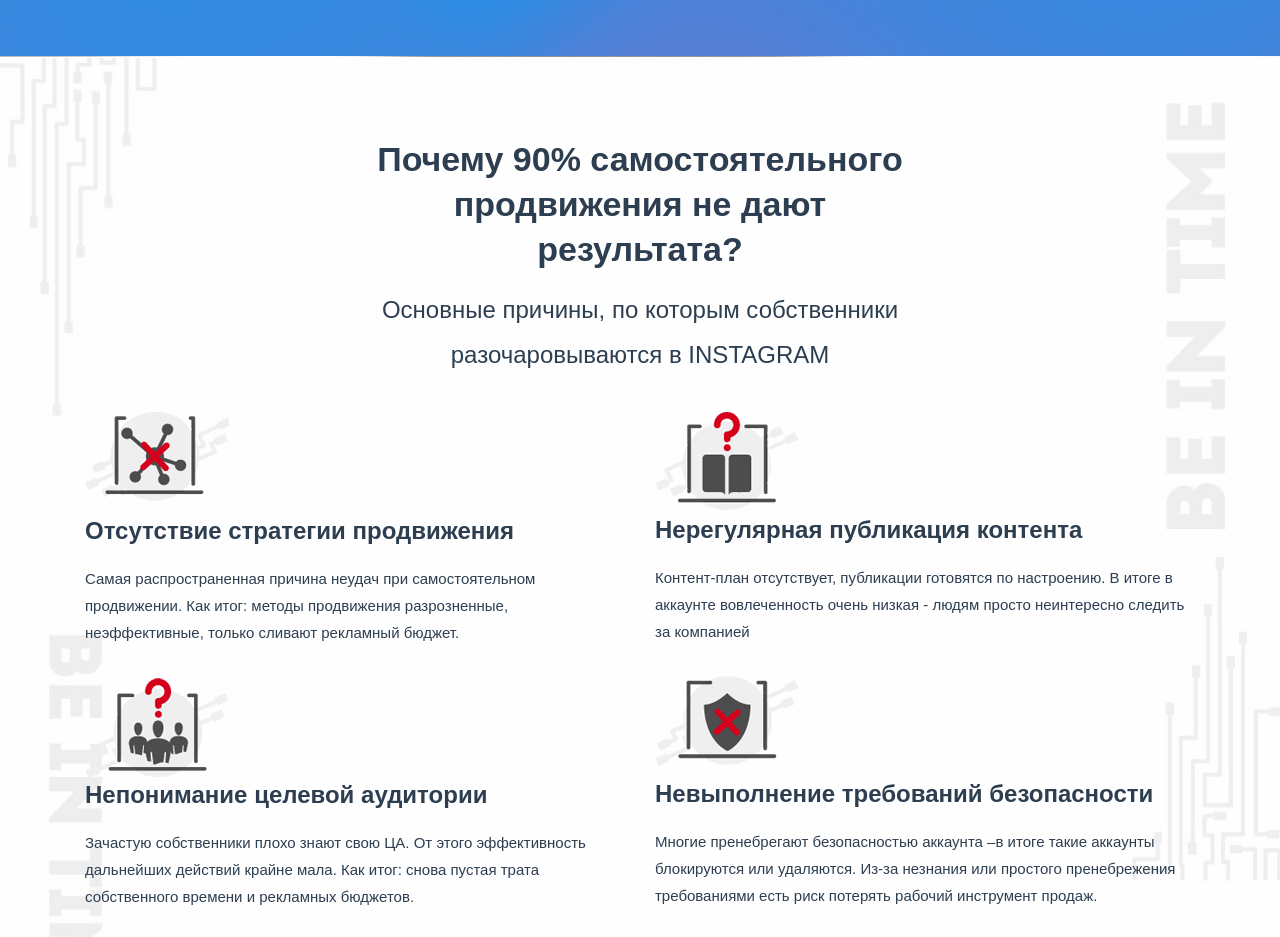
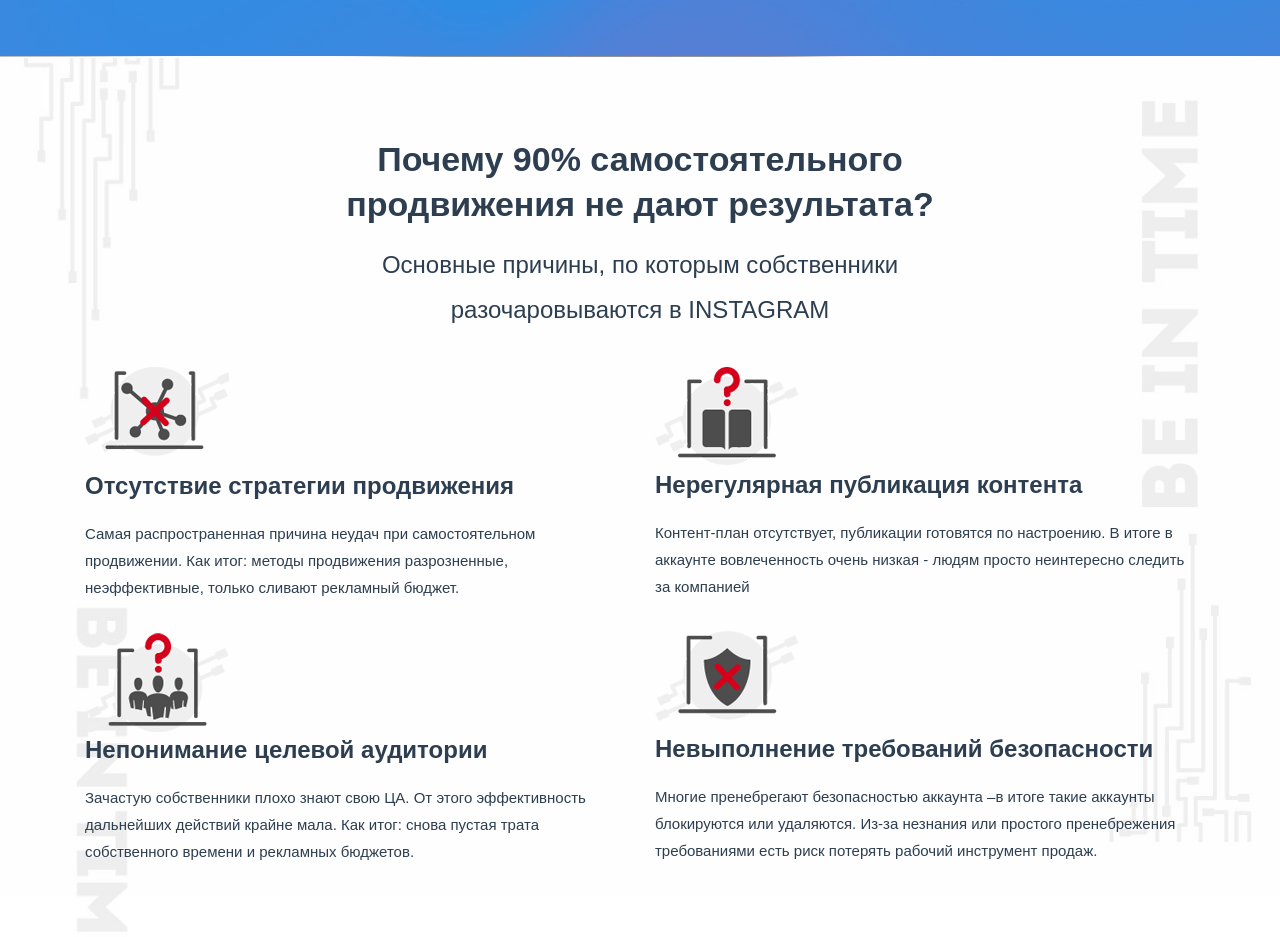
Before and after one commit to umar61/umar61.github.io, a plain HTML site: page index.html in a window 1280 px wide. Shown: the part 2180-3117 px from the top of the page. Drawn offline with nearby package versions, Linux system fonts and the light colour scheme.

Commit message:
Update index.html

```diff
--- a/index.html
+++ b/index.html
@@ -128,12 +128,12 @@
 		<div class="container">
 				<div class="noresult">
 					<div class="row justify-content-center">
-						<div class="noresult-text col-6 ">
+						<div class="noresult-text">
 							<div class="noresult-text__title">
-								Почему 90% самостоятельного продвижения не дают результата?
+								Почему 90% самостоятельного <br> продвижения не дают результата?
 							</div>
 							<div class="noresult-text__descr">
-								Основные причины, по которым собственники разочаровываются в INSTAGRAM
+								Основные причины, по которым собственники <br> разочаровываются в INSTAGRAM
 							</div>
 						</div>
 					</div>
```
